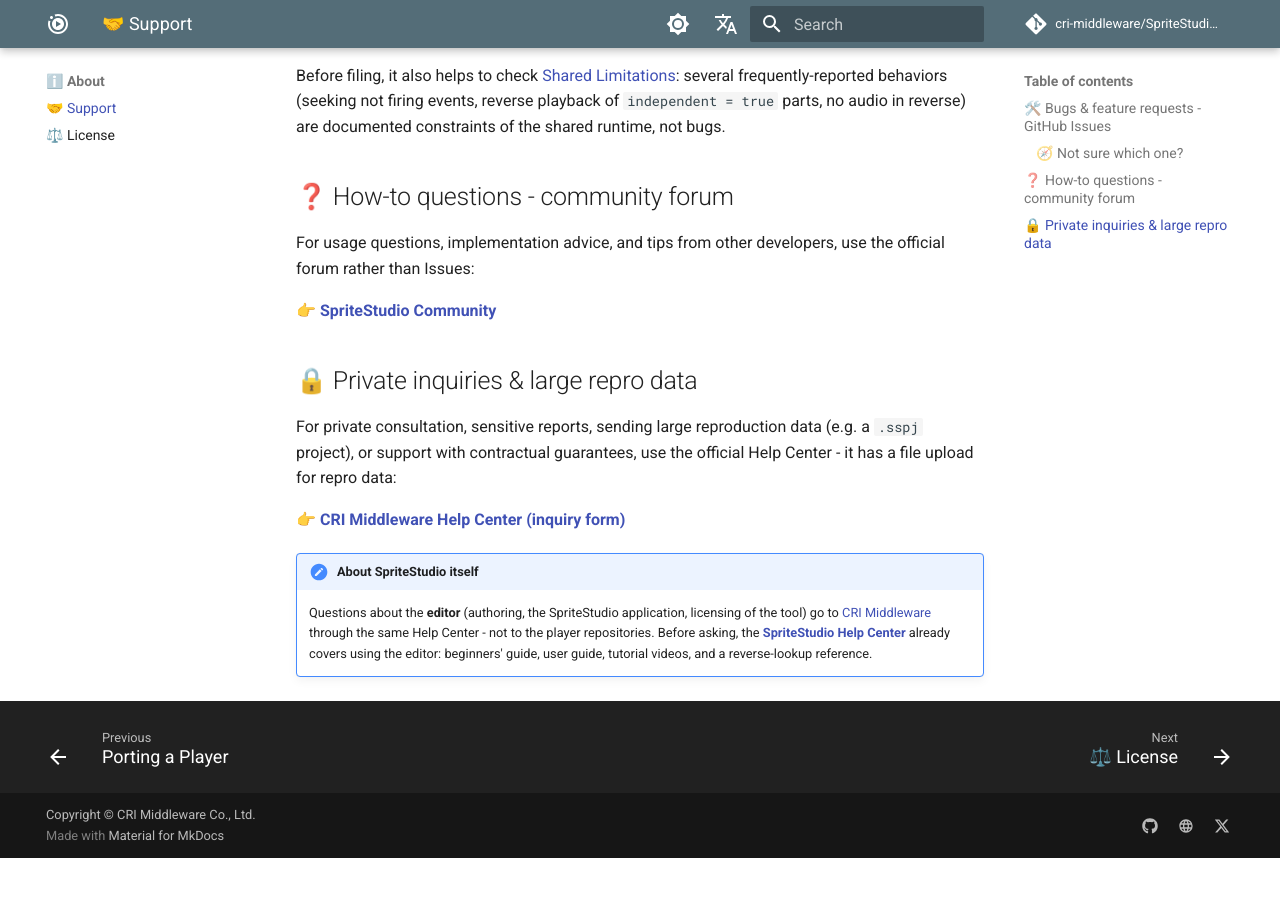
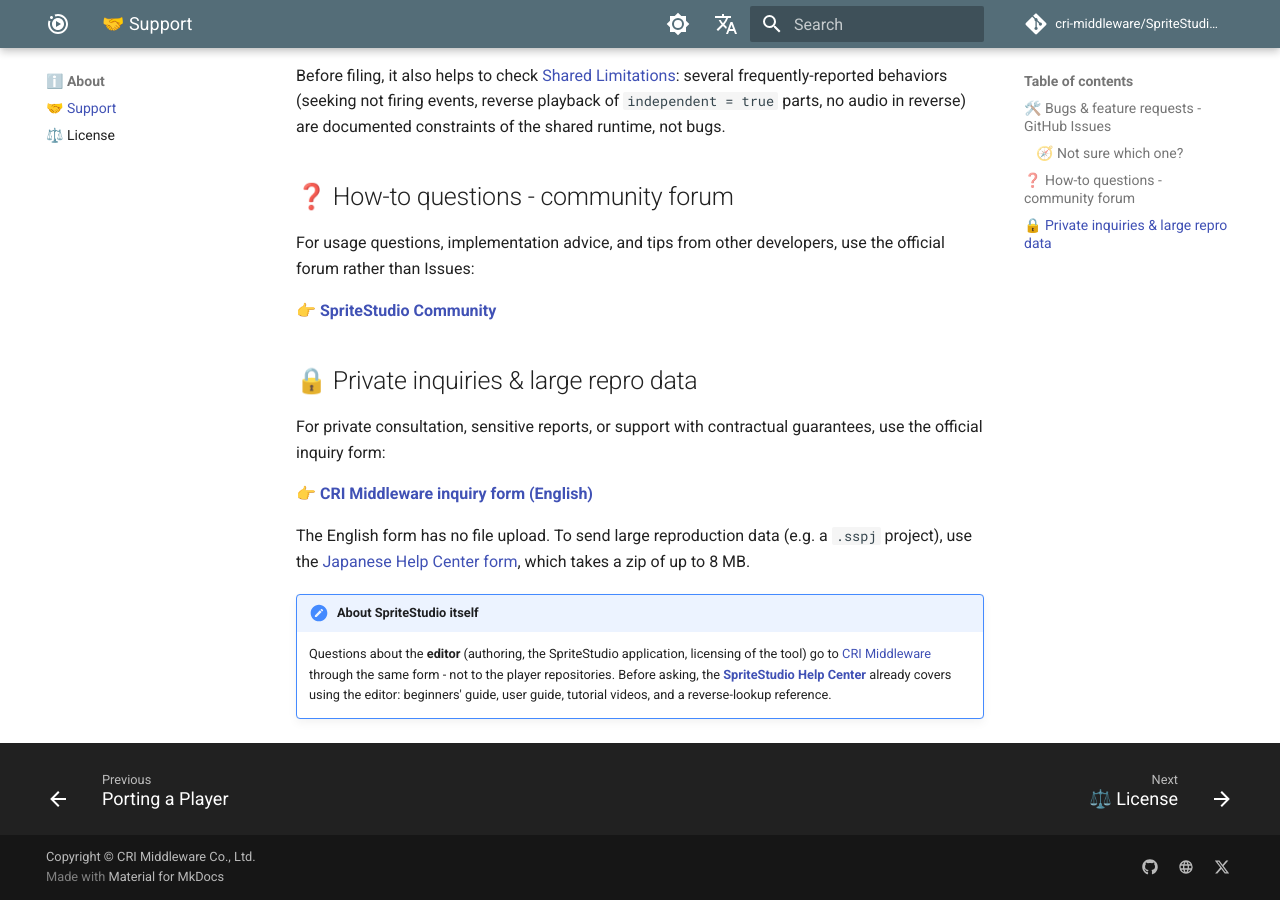
Before and after one commit to cri-middleware/SpriteStudio-Docs, an MkDocs documentation site: the page built from docs/en/support.md, in a window 1280 px wide and 900 px high, scrolled down 1419 px. Built offline with MkDocs 1.6.1 and Material for MkDocs 9.7.7, drawn with Linux system fonts in a browser that asks for light colours; comment, search, counter and statistics services are not loaded; before the commit the page ends 2277 px from its top, so only the background shows below that.

Commit message:
fix: the English inquiry link 404s
`https://www.webtech.co.jp/help/en/spritestudio7/inquiries/ssplayer_tool/`
returns 404, and so does `/help/en/spritestudio7/inquiries/` above it: the
English help center has no inquiries subtree at all. Only the Japanese one
does, and its form is live. Every English-language route to a private
inquiry in this repository pointed at the dead URL.

The English form that does exist is https://www.webtech.co.jp/contact/en.html
-- the one the English product site links, with SpriteStudio in its product
list. It has no file upload, so the pages no longer promise one on the
English side: they name that form as the private channel, and name the
Japanese Help Center form as the one that takes an attachment (zip, up to
8 MB). `.github/ISSUE_TEMPLATE/config.yml` cannot carry two URLs in one
entry, so the single bilingual entry becomes two, one per language.

Checked with curl rather than by reading: en 404, ja 200. The Japanese
links were already correct and are untouched.

```diff
--- a/docs/en/support.md
+++ b/docs/en/support.md
@@ -47,16 +47,19 @@ forum rather than Issues:
 
 ## 🔒 Private inquiries & large repro data
 
-For private consultation, sensitive reports, sending large reproduction data (e.g. a `.sspj`
-project), or support with contractual guarantees, use the official Help Center - it has a file
-upload for repro data:
+For private consultation, sensitive reports, or support with contractual guarantees, use the
+official inquiry form:
 
-👉 [**CRI Middleware Help Center (inquiry form)**](https://www.webtech.co.jp/help/en/spritestudio7/inquiries/ssplayer_tool/)
+👉 [**CRI Middleware inquiry form (English)**](https://www.webtech.co.jp/contact/en.html)
+
+The English form has no file upload. To send large reproduction data (e.g. a `.sspj` project),
+use the [Japanese Help Center form](https://www.webtech.co.jp/help/ja/spritestudio7/inquiries/ssplayer_tool/), which
+takes a zip of up to 8 MB.
 
 !!! note "About SpriteStudio itself"
     Questions about the **editor** (authoring, the SpriteStudio application, licensing of the
-    tool) go to [CRI Middleware](https://www.webtech.co.jp/spritestudio/) through the same Help
-    Center - not to the player repositories. Before asking, the
+    tool) go to [CRI Middleware](https://www.webtech.co.jp/spritestudio/) through the same form -
+    not to the player repositories. Before asking, the
     [**SpriteStudio Help Center**](https://www.webtech.co.jp/help/en/spritestudio7/) already
     covers using the editor: beginners' guide, user guide, tutorial videos, and a
     reverse-lookup reference.
```
Also changed, not shown: SUPPORT.md (+3 -3 lines), 1 other file.
